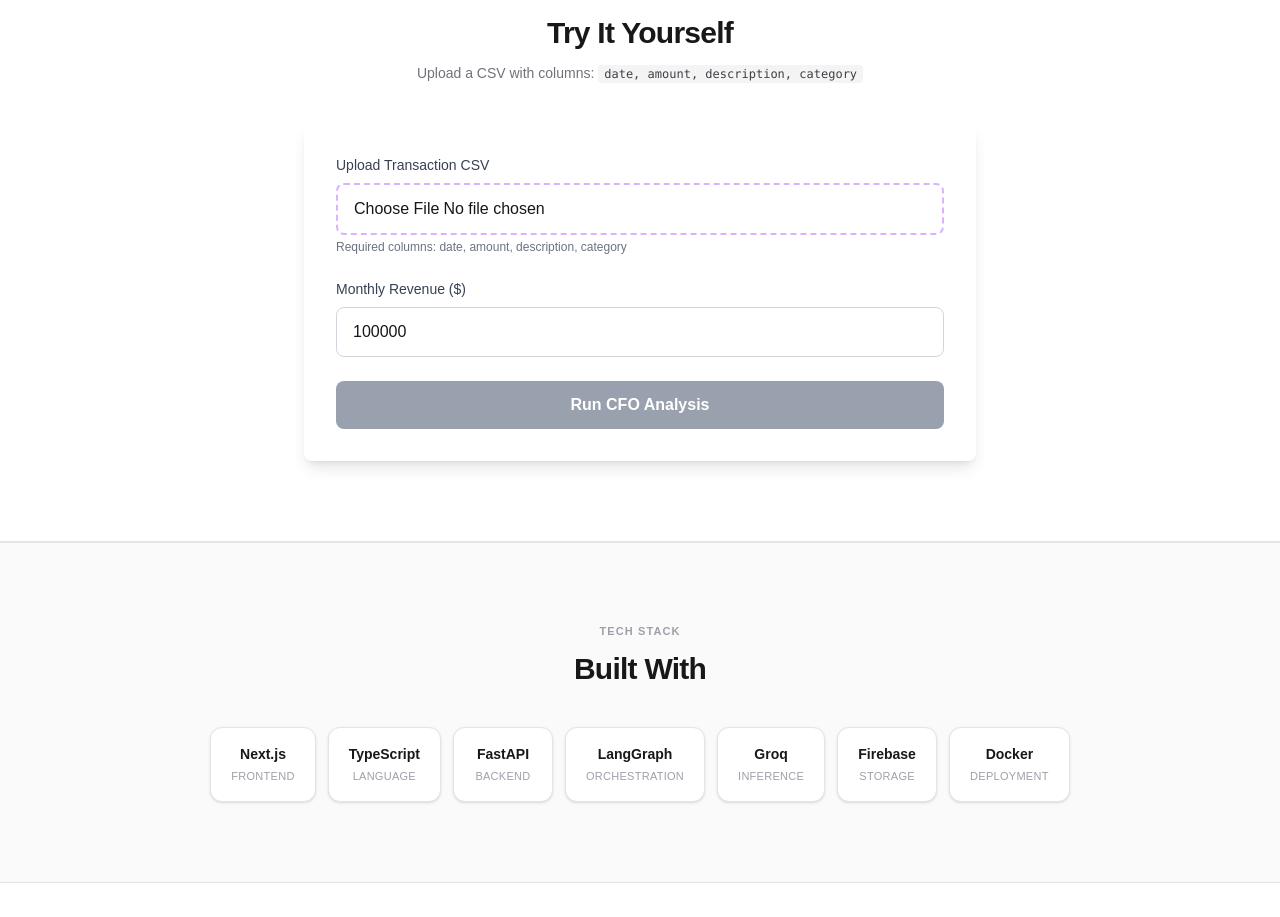
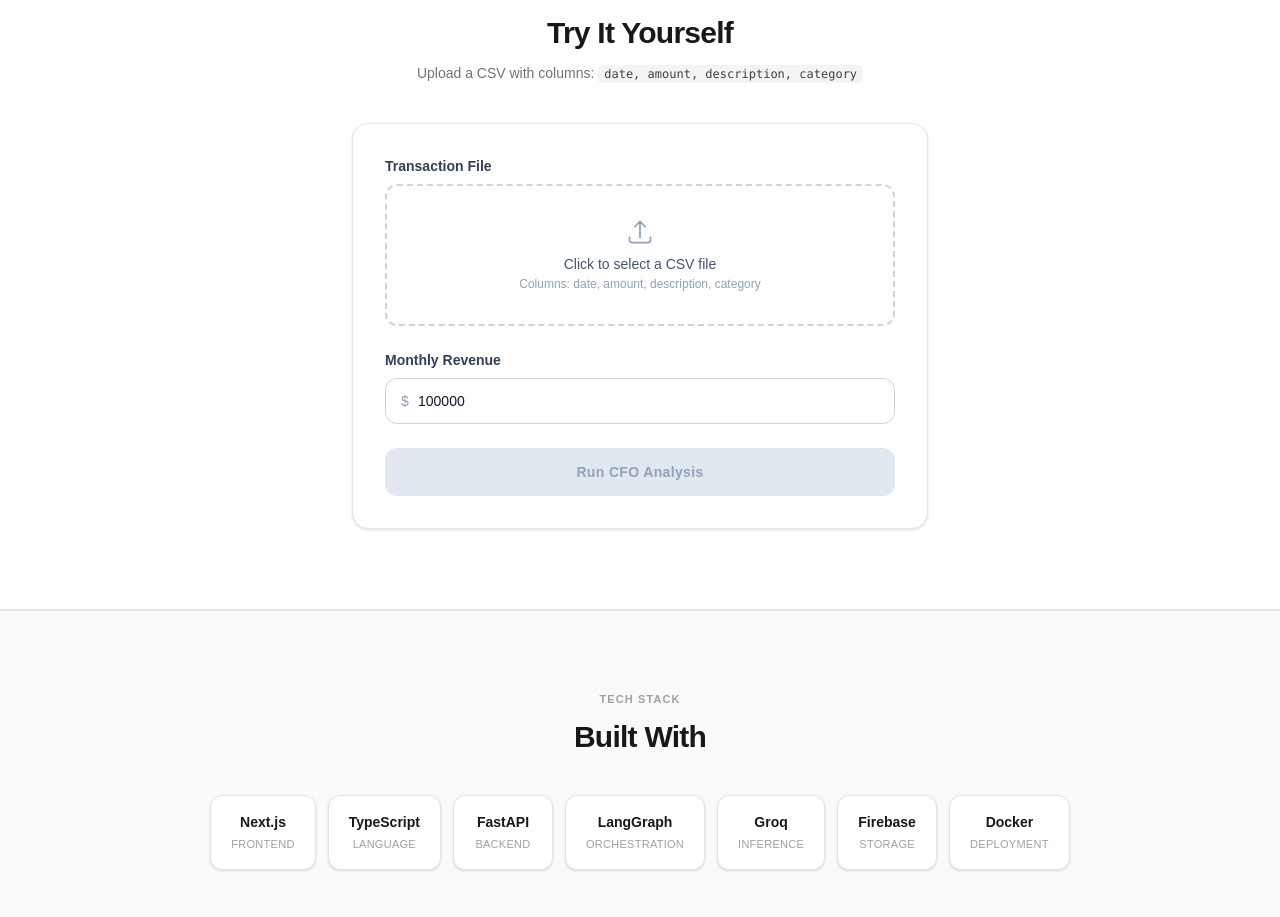
Before and after one commit to gaurannggg7/cpg-cfo-agent, a Next.js app in the folder frontend/: page / in a window 1280 px wide. Shown: the part 1241-2158 px from the top of the page. Built offline with nearby package versions, Linux system fonts and the light colour scheme; no server answers.

Commit message:
Update Dashboard and UploadForm styling

```diff
--- a/frontend/components/Dashboard.tsx
+++ b/frontend/components/Dashboard.tsx
@@ -28,11 +28,27 @@ interface Props {
   onNewAnalysis: () => void;
 }
 
-function MetricCard({ label, value }: { label: string; value: string | number }) {
+interface MetricCardProps {
+  label: string;
+  value: string | number;
+  accent?: boolean;
+}
+
+function MetricCard({ label, value, accent }: MetricCardProps) {
   return (
-    <div className="bg-white rounded-lg shadow p-6">
-      <p className="text-gray-500 text-sm mb-1">{label}</p>
-      <p className="text-2xl font-bold text-gray-900">{value}</p>
+    <div
+      className={`bg-white rounded-xl border shadow-sm p-6 transition-shadow duration-200 hover:shadow-md ${
+        accent ? 'border-amber-200' : 'border-slate-200'
+      }`}
+    >
+      <p className="text-[11px] font-bold tracking-widest uppercase text-slate-400 mb-3">{label}</p>
+      <p
+        className={`text-3xl font-bold tabular-nums leading-none ${
+          accent ? 'text-amber-600' : 'text-slate-900'
+        }`}
+      >
+        {value}
+      </p>
     </div>
   );
 }
@@ -40,16 +56,38 @@ function MetricCard({ label, value }: { label: string; value: string | number })
 export default function Dashboard({ data, onNewAnalysis }: Props) {
   const { summary, metrics, runway, anomalies } = data;
 
+  const riskLevel = anomalies?.risk_level?.toLowerCase();
+  const riskBadgeClass =
+    riskLevel === 'high'
+      ? 'bg-red-50 text-red-700 border-red-200'
+      : riskLevel === 'medium'
+      ? 'bg-amber-50 text-amber-700 border-amber-200'
+      : 'bg-slate-100 text-slate-600 border-slate-200';
+
   return (
-    <div className="space-y-8">
-      <div className="bg-white rounded-lg shadow-lg p-8">
-        <h2 className="text-2xl font-bold mb-4">CFO Executive Brief</h2>
-        <p className="text-gray-700 leading-relaxed whitespace-pre-wrap">{summary}</p>
+    <div className="space-y-6">
+
+      {/* CFO Executive Brief */}
+      <div className="bg-white rounded-xl border border-slate-200 shadow-sm overflow-hidden">
+        <div className="border-b border-slate-100 px-6 sm:px-8 py-5 flex items-center gap-3">
+          <div className="w-1 h-7 rounded-full bg-amber-500 flex-shrink-0" aria-hidden="true" />
+          <div>
+            <p className="text-[11px] font-bold tracking-widest uppercase text-slate-400">AI-Generated</p>
+            <h2 className="text-lg font-bold text-slate-900 leading-tight">CFO Executive Brief</h2>
+          </div>
+        </div>
+        <div className="px-6 sm:px-8 py-7">
+          <p className="text-slate-600 text-base leading-[1.75] whitespace-pre-wrap break-words">{summary}</p>
+        </div>
       </div>
 
-      <div className="grid grid-cols-1 md:grid-cols-4 gap-4">
+      {/* KPI Metric Cards */}
+      <div className="grid grid-cols-2 lg:grid-cols-4 gap-4">
         <MetricCard label="Transactions" value={metrics.total_transactions} />
-        <MetricCard label="Total Spend" value={`$${metrics.total_spend.toLocaleString()}`} />
+        <MetricCard
+          label="Total Spend"
+          value={`$${metrics.total_spend.toLocaleString()}`}
+        />
         <MetricCard
           label="Avg Transaction"
           value={`$${metrics.avg_transaction.toLocaleString(undefined, { maximumFractionDigits: 0 })}`}
@@ -57,41 +95,64 @@ export default function Dashboard({ data, onNewAnalysis }: Props) {
         <MetricCard
           label="Runway"
           value={runway?.runway_months ? `${runway.runway_months.toFixed(1)} mo` : 'N/A'}
+          accent={!!runway?.runway_months}
         />
       </div>
 
+      {/* Anomalies */}
       {anomalies?.anomalies && anomalies.anomalies.length > 0 && (
-        <div className="bg-red-50 border-l-4 border-red-500 p-6 rounded">
-          <h3 className="text-lg font-bold text-red-800 mb-3">
-            Anomalies Detected
+        <div className="bg-white rounded-xl border border-slate-200 shadow-sm overflow-hidden">
+          <div className="border-b border-slate-100 px-6 py-4 flex items-center justify-between gap-4">
+            <div className="flex items-center gap-3">
+              <div className="w-1 h-6 rounded-full bg-red-500 flex-shrink-0" aria-hidden="true" />
+              <h3 className="text-base font-bold text-slate-900">Anomalies Detected</h3>
+            </div>
             {anomalies.risk_level && (
-              <span className="ml-2 text-sm font-normal">
-                — Risk: {anomalies.risk_level.toUpperCase()}
+              <span
+                className={`px-2.5 py-1 rounded-full text-[11px] font-bold uppercase tracking-wider border flex-shrink-0 ${riskBadgeClass}`}
+              >
+                {anomalies.risk_level} Risk
               </span>
             )}
-          </h3>
-          <ul className="space-y-2">
+          </div>
+          <ul className="px-6 py-5 space-y-3" role="list">
             {anomalies.anomalies.map((item, i) => (
-              <li key={i} className="text-red-700">• {item}</li>
+              <li key={i} className="flex items-start gap-3 text-sm text-slate-700">
+                <span className="mt-1.5 w-1.5 h-1.5 rounded-full bg-red-400 flex-shrink-0" aria-hidden="true" />
+                {item}
+              </li>
             ))}
           </ul>
         </div>
       )}
 
+      {/* Recommendations */}
       {runway?.recommendations && runway.recommendations.length > 0 && (
-        <div className="bg-blue-50 border-l-4 border-blue-500 p-6 rounded">
-          <h3 className="text-lg font-bold text-blue-800 mb-3">Recommendations</h3>
-          <ol className="space-y-2 list-decimal list-inside">
+        <div className="bg-white rounded-xl border border-slate-200 shadow-sm overflow-hidden">
+          <div className="border-b border-slate-100 px-6 py-4 flex items-center gap-3">
+            <div className="w-1 h-6 rounded-full bg-emerald-500 flex-shrink-0" aria-hidden="true" />
+            <h3 className="text-base font-bold text-slate-900">Recommendations</h3>
+          </div>
+          <ol className="px-6 py-5 space-y-3" role="list">
             {runway.recommendations.map((rec, i) => (
-              <li key={i} className="text-blue-700">{rec}</li>
+              <li key={i} className="flex items-start gap-3 text-sm text-slate-700">
+                <span
+                  className="flex-shrink-0 w-5 h-5 rounded-full bg-emerald-50 border border-emerald-200 text-emerald-700 text-[11px] font-bold flex items-center justify-center leading-none mt-0.5"
+                  aria-hidden="true"
+                >
+                  {i + 1}
+                </span>
+                {rec}
+              </li>
             ))}
           </ol>
         </div>
       )}
 
+      {/* New Analysis */}
       <button
         onClick={onNewAnalysis}
-        className="w-full bg-purple-600 hover:bg-purple-700 text-white font-bold py-3 px-6 rounded-lg transition"
+        className="w-full bg-slate-900 hover:bg-slate-800 text-white font-semibold py-3.5 px-6 rounded-xl transition-colors duration-200 text-sm tracking-wide cursor-pointer focus-visible:outline-none focus-visible:ring-2 focus-visible:ring-offset-2 focus-visible:ring-slate-900"
       >
         Analyze New File
       </button>
--- a/frontend/components/UploadForm.tsx
+++ b/frontend/components/UploadForm.tsx
@@ -17,45 +17,90 @@ export default function UploadForm({ onAnalyze, loading }: Props) {
   };
 
   return (
-    <form onSubmit={handleSubmit} className="max-w-2xl mx-auto">
-      <div className="bg-white rounded-lg shadow-lg p-8 space-y-6">
+    <form onSubmit={handleSubmit} className="max-w-xl mx-auto">
+      <div className="bg-white rounded-2xl border border-slate-200 shadow-sm p-8 space-y-6">
+
+        {/* File upload */}
         <div>
-          <label className="block text-sm font-medium text-gray-700 mb-2">
-            Upload Transaction CSV
+          <label className="block text-sm font-semibold text-slate-700 mb-2">
+            Transaction File
           </label>
+          <div
+            className={`relative rounded-xl border-2 border-dashed transition-colors duration-200 ${
+              file
+                ? 'border-emerald-300 bg-emerald-50/50'
+                : 'border-slate-300 hover:border-slate-400'
+            }`}
+          >
+            <div className="p-8 text-center pointer-events-none select-none">
+              {file ? (
+                <>
+                  <svg className="mx-auto mb-2 w-7 h-7 text-emerald-500" fill="none" viewBox="0 0 24 24" stroke="currentColor" strokeWidth={1.5} aria-hidden="true">
+                    <path strokeLinecap="round" strokeLinejoin="round" d="M9 12.75L11.25 15 15 9.75M21 12a9 9 0 11-18 0 9 9 0 0118 0z" />
+                  </svg>
+                  <p className="text-sm font-medium text-emerald-700 break-all">{file.name}</p>
+                  <p className="text-xs text-emerald-600 mt-0.5">Ready to analyze</p>
+                </>
+              ) : (
+                <>
+                  <svg className="mx-auto mb-2 w-7 h-7 text-slate-400" fill="none" viewBox="0 0 24 24" stroke="currentColor" strokeWidth={1.5} aria-hidden="true">
+                    <path strokeLinecap="round" strokeLinejoin="round" d="M3 16.5v2.25A2.25 2.25 0 005.25 21h13.5A2.25 2.25 0 0021 18.75V16.5m-13.5-9L12 3m0 0l4.5 4.5M12 3v13.5" />
+                  </svg>
+                  <p className="text-sm font-medium text-slate-600">Click to select a CSV file</p>
+                  <p className="text-xs text-slate-400 mt-0.5">Columns: date, amount, description, category</p>
+                </>
+              )}
+            </div>
             <input
               type="file"
               accept=".csv"
               onChange={(e) => setFile(e.target.files?.[0] ?? null)}
-            className="w-full px-4 py-3 border-2 border-dashed border-purple-300 rounded-lg focus:outline-none focus:border-purple-500 cursor-pointer"
+              className="absolute inset-0 w-full h-full opacity-0 cursor-pointer"
+              aria-label="Upload transaction CSV"
               required
             />
-          <p className="text-xs text-gray-500 mt-1">Required columns: date, amount, description, category</p>
+          </div>
         </div>
 
+        {/* Revenue input */}
         <div>
-          <label className="block text-sm font-medium text-gray-700 mb-2">
-            Monthly Revenue ($)
+          <label htmlFor="monthly-revenue" className="block text-sm font-semibold text-slate-700 mb-2">
+            Monthly Revenue
           </label>
+          <div className="relative">
+            <span className="absolute left-4 top-1/2 -translate-y-1/2 text-slate-400 text-sm font-medium select-none" aria-hidden="true">$</span>
             <input
+              id="monthly-revenue"
               type="number"
               value={revenue}
               min={0}
               onChange={(e) => setRevenue(Number(e.target.value))}
-            className="w-full px-4 py-3 border border-gray-300 rounded-lg focus:outline-none focus:ring-2 focus:ring-purple-500"
+              className="w-full pl-8 pr-4 py-3 border border-slate-300 rounded-xl text-slate-900 text-sm focus:outline-none focus:ring-2 focus:ring-slate-900 focus:border-transparent transition-shadow duration-200"
             />
           </div>
+        </div>
 
+        {/* Submit */}
         <button
           type="submit"
           disabled={!file || loading}
-          className={`w-full py-3 px-6 rounded-lg font-bold text-white transition ${
+          className={`w-full py-3.5 px-6 rounded-xl font-semibold text-sm tracking-wide transition-colors duration-200 focus-visible:outline-none focus-visible:ring-2 focus-visible:ring-offset-2 focus-visible:ring-slate-900 ${
             loading || !file
-              ? 'bg-gray-400 cursor-not-allowed'
-              : 'bg-purple-600 hover:bg-purple-700'
+              ? 'bg-slate-200 text-slate-400 cursor-not-allowed'
+              : 'bg-slate-900 hover:bg-slate-800 text-white cursor-pointer'
           }`}
         >
-          {loading ? 'Analyzing...' : 'Run CFO Analysis'}
+          {loading ? (
+            <span className="flex items-center justify-center gap-2">
+              <svg className="motion-safe:animate-spin w-4 h-4" fill="none" viewBox="0 0 24 24" aria-hidden="true">
+                <circle className="opacity-25" cx="12" cy="12" r="10" stroke="currentColor" strokeWidth="4" />
+                <path className="opacity-75" fill="currentColor" d="M4 12a8 8 0 018-8V0C5.373 0 0 5.373 0 12h4z" />
+              </svg>
+              Analyzing…
+            </span>
+          ) : (
+            'Run CFO Analysis'
+          )}
         </button>
       </div>
     </form>
```
Lines whose indentation alone changed are shown as unchanged.
